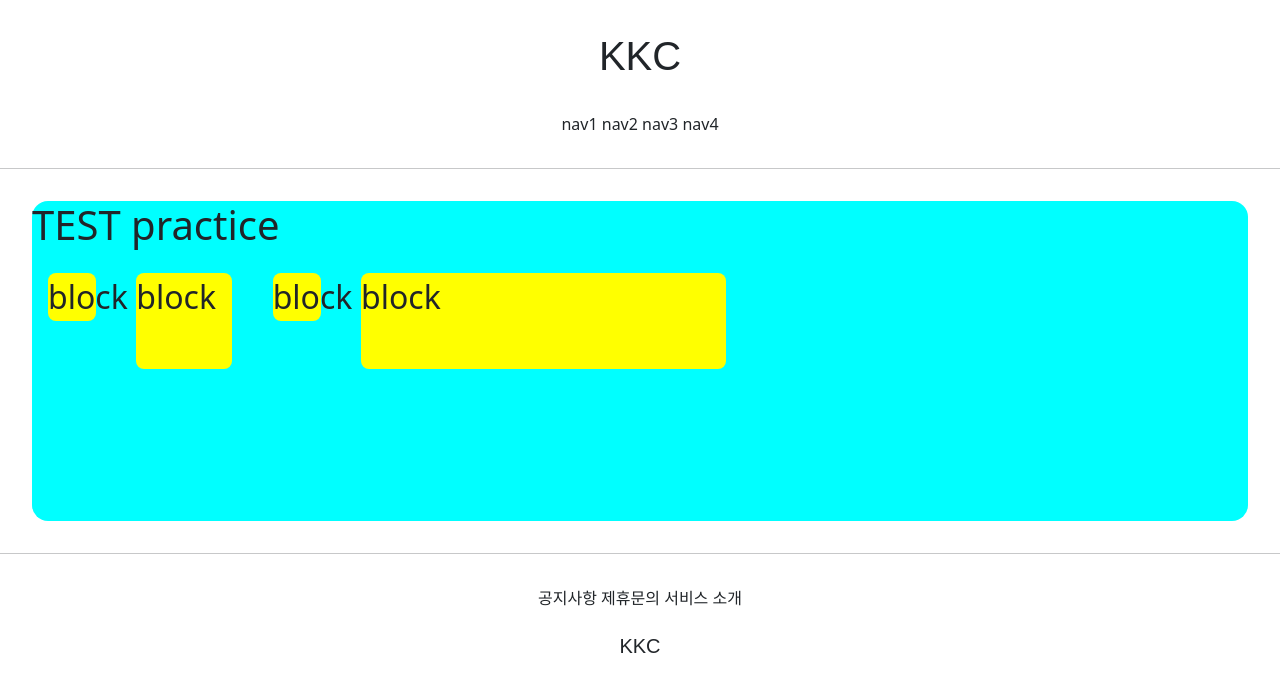
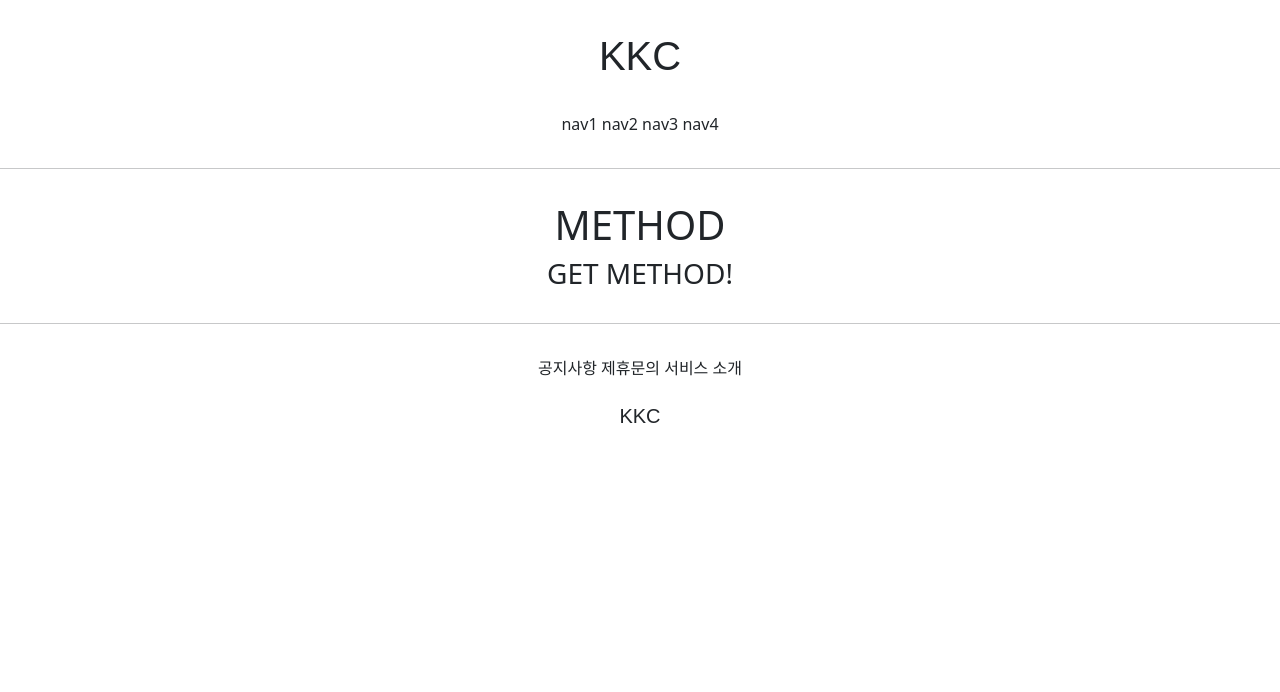
Before and after one commit to grothendieck918/practice_01, a Django app: page /accounts/hello_world/ in a window 1280 px wide. Shown: the top 692 px of the page. Run offline with Django 3.2, Linux system fonts and the light colour scheme; parts of the project's set-up code (start-up, migrations or seed data) failed here and were passed over; some web fonts are replaced.

Commit message:
2021.07.08 1ban practice 2

```diff
--- a/accountapp/templates/accountapp/hello_world.html
+++ b/accountapp/templates/accountapp/hello_world.html
@@ -17,12 +17,9 @@
         }
     </style>
 
-    <div style="height: 20rem; background-color: aqua; margin: 2rem; border-radius: 1rem; font-size: 2rem;">
-        <h1>TEST practice</h1>
+    <div style="margin:2rem 0; text-align: center;">
+        <h1>METHOD</h1>
+        <h3>{{ text }}</h3>
 
-        <div class="testing" style="height: 48px; width: 48px;">block</div>
-        <div class="testing" style="height: 3em; width: 3em;">block</div>
-        <div class="testing" style="height: 3rem; width: 3rem;">block</div>
-        <div class="testing" style="height: 30%; width: 30%;">block</div>
     </div>
 {% endblock %}
--- a/accountapp/views.py
+++ b/accountapp/views.py
@@ -5,4 +5,7 @@ from django.shortcuts import render
 
 
 def hello_world(request):
-    return render(request, 'accountapp/hello_world.html')
+    if request == 'POST':
+        return render(request, 'accountapp/hello_world.html', context={'text':'POST METHOD!'})
+    else:
+        return render(request, 'accountapp/hello_world.html', context={'text':'GET METHOD!'})
```
